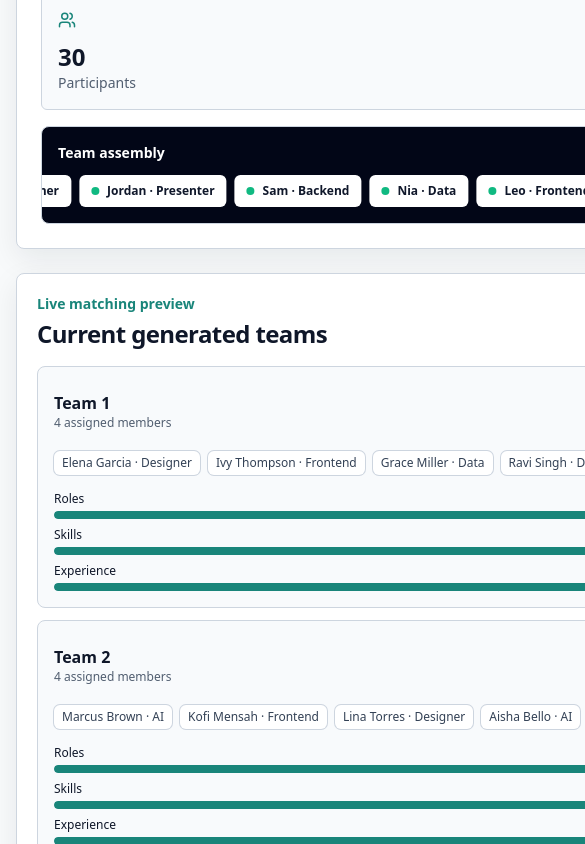
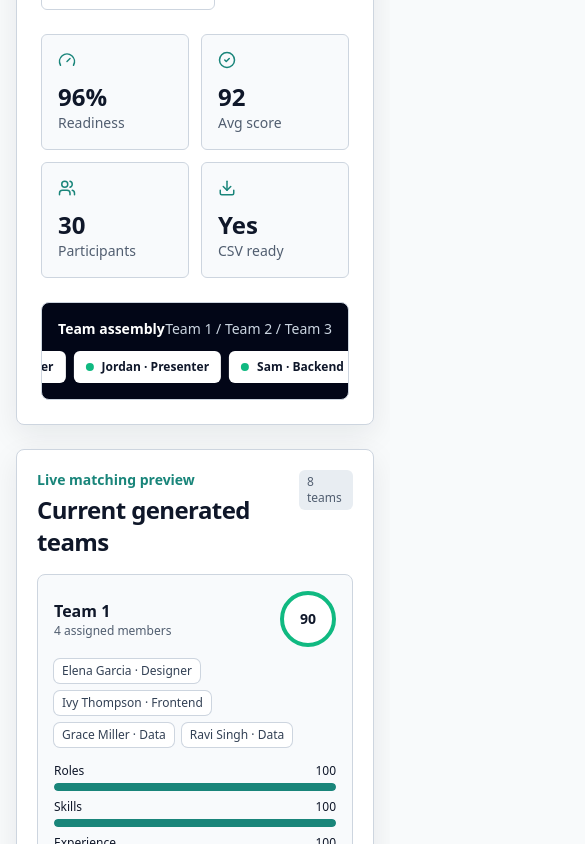
Before and after one commit to best-ed/HackMatch-AI, a Next.js app: page / in a window 390 px wide. Shown: the part 600-1444 px from the top of the page, 585 px wide, since content can reach past the window. Built offline with nearby package versions, Linux system fonts and the light colour scheme.

Commit message:
fix: stabilize landing page layout

```diff
--- a/app/page.tsx
+++ b/app/page.tsx
@@ -35,8 +35,8 @@ export default function HomePage() {
 
   return (
     <div className="space-y-10">
-      <section className="grid gap-6 lg:grid-cols-[0.88fr_1.12fr]">
-        <div className="flex min-h-[560px] flex-col justify-between rounded-lg border border-border bg-white p-6 shadow-soft">
+      <section className="grid gap-6 lg:grid-cols-[minmax(0,0.92fr)_minmax(0,1.08fr)]">
+        <div className="min-w-0 space-y-6 rounded-lg border border-border bg-white p-6 shadow-soft">
           <div className="space-y-5">
             <Badge className="w-fit bg-emerald-100 text-emerald-800">
               Deterministic matching, explainable output
@@ -57,18 +57,17 @@ export default function HomePage() {
             </div>
           </div>
 
-          <div className="space-y-4">
           <div className="grid grid-cols-2 gap-3">
             <Metric label="Readiness" value={`${readiness}%`} icon={<Gauge size={18} />} />
             <Metric label="Avg score" value={averageScore} icon={<CheckCircle2 size={18} />} />
             <Metric label="Participants" value={participants.length} icon={<Users size={18} />} />
             <Metric label="CSV ready" value="Yes" icon={<Download size={18} />} />
           </div>
+
           <AssemblyStrip participants={participants} teams={previewTeams.map((team) => team.name)} />
         </div>
-        </div>
 
-        <div className="space-y-4">
+        <div className="min-w-0 space-y-4">
           <Card className="space-y-4">
             <div className="flex items-start justify-between gap-4">
               <div>
@@ -221,12 +220,12 @@ function AssemblyStrip({
 }) {
   const visibleParticipants = participants.slice(0, 8);
   return (
-    <div className="overflow-hidden rounded-lg border border-border bg-slate-950 p-4 text-white">
+    <div className="min-w-0 overflow-hidden rounded-lg border border-border bg-slate-950 p-4 text-white">
       <div className="mb-3 flex items-center justify-between text-sm">
         <span className="font-semibold">Team assembly</span>
         <span className="text-slate-300">{teams.slice(0, 3).join(" / ")}</span>
       </div>
-      <div className="assembly-track flex w-max gap-2">
+      <div className="assembly-track flex w-max max-w-none gap-2">
         {[...visibleParticipants, ...visibleParticipants].map((participant, index) => (
           <span
             key={`${participant.id}-${index}`}
```
Lines whose indentation alone changed are shown as unchanged.
